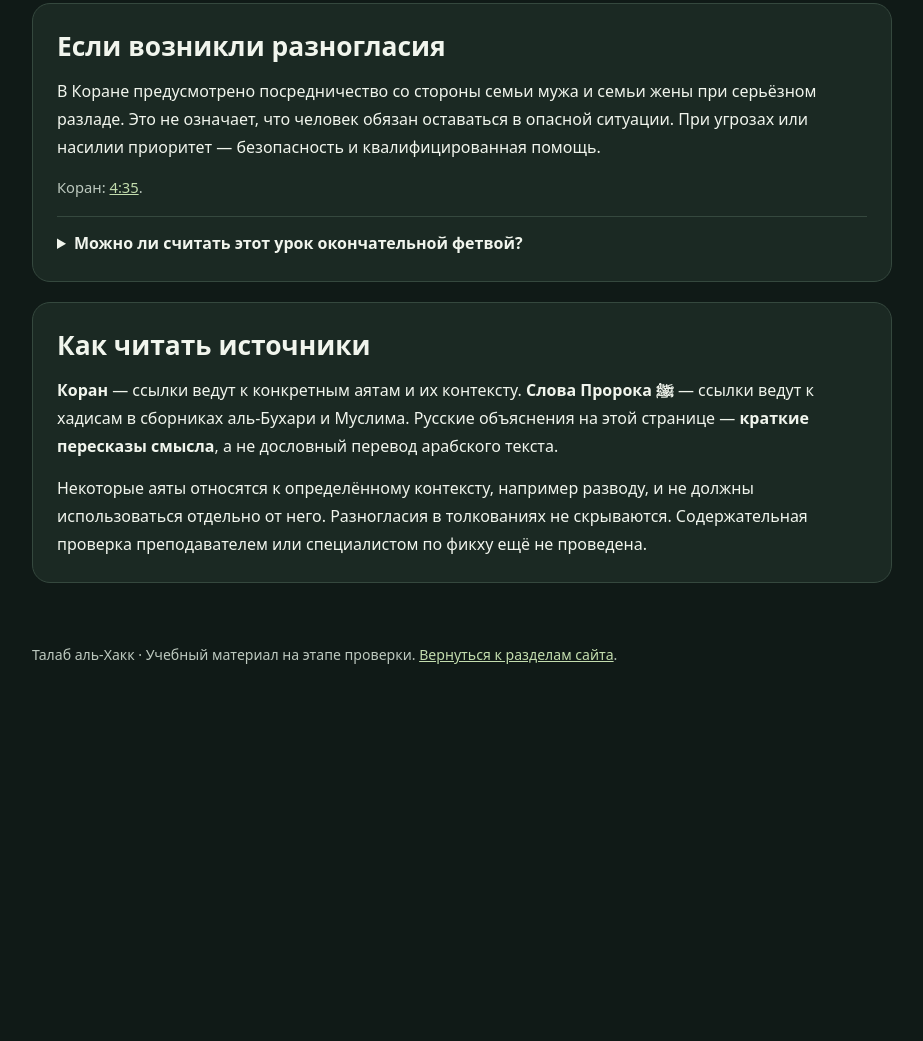
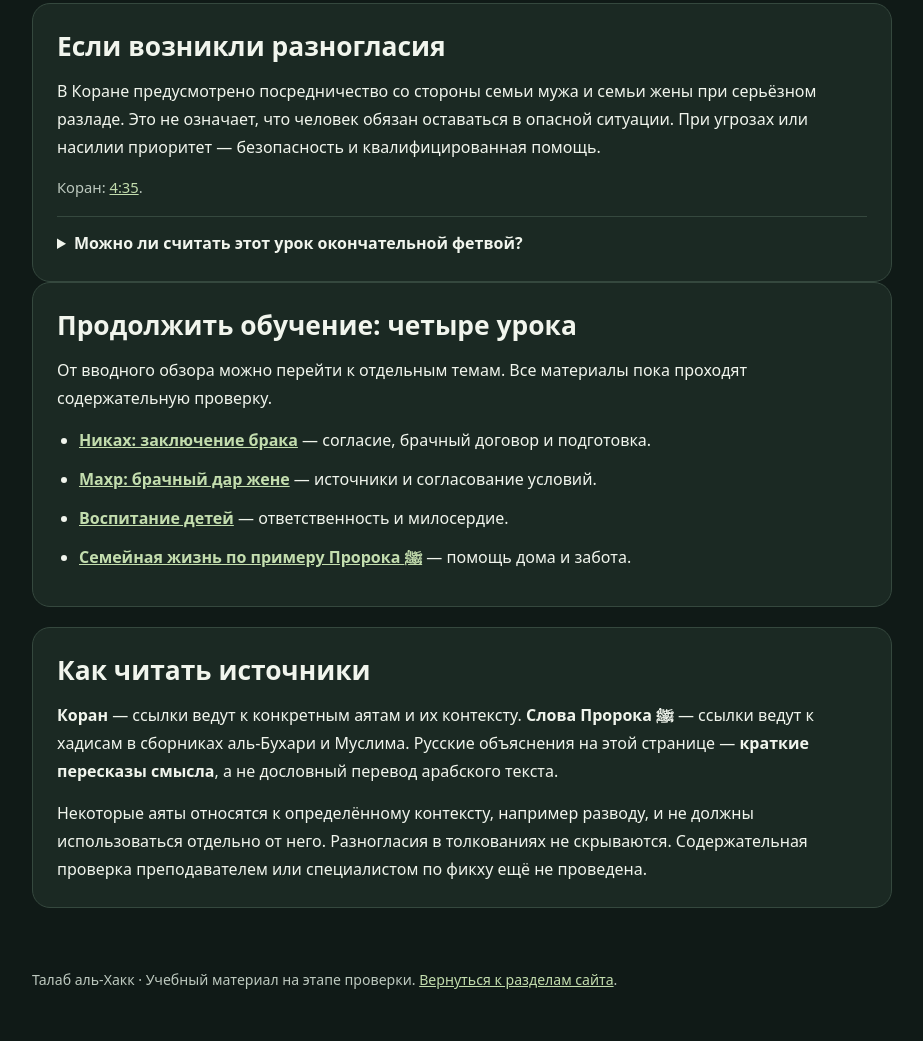
Before and after one commit to NaFaS-Bek/talab-al-haqq, a plain HTML site: page family-rights.html in a window 1280 px wide. Shown: the part 2116-3157 px from the top of the page, without its empty margins (178-1101 px from the left). Before the commit the page ends 2832 px from the top, so only its background shows below. Drawn offline with Linux system fonts and the light colour scheme.

Commit message:
Connect spouses' rights overview to four family lessons

```diff
--- a/family-rights.html
+++ b/family-rights.html
@@ -74,6 +74,16 @@ footer{color:var(--muted);font-size:.88rem;padding-bottom:48px}
 <details><summary>Можно ли считать этот урок окончательной фетвой?</summary><p>Нет. Это вводное обучение с отсылками к первоисточникам, а не решение частного семейного спора. Положения о расходах, воспитании, личных обязательствах и брачном договоре в фикхе рассматриваются подробнее и могут различаться между школами.</p></details>
 </section>
 </div>
+<section class="card" id="family-curriculum" aria-labelledby="curriculum-heading">
+<h2 id="curriculum-heading">Продолжить обучение: четыре урока</h2>
+<p>От вводного обзора можно перейти к отдельным темам. Все материалы пока проходят содержательную проверку.</p>
+<ul>
+<li><a href="family-nikah.html"><strong>Никах: заключение брака</strong></a> — согласие, брачный договор и подготовка.</li>
+<li><a href="family-mahr.html"><strong>Махр: брачный дар жене</strong></a> — источники и согласование условий.</li>
+<li><a href="family-children.html"><strong>Воспитание детей</strong></a> — ответственность и милосердие.</li>
+<li><a href="family-prophetic-example.html"><strong>Семейная жизнь по примеру Пророка ﷺ</strong></a> — помощь дома и забота.</li>
+</ul>
+</section>
 <section class="note" id="sources" aria-labelledby="editorial">
 <h2 id="editorial">Как читать источники</h2>
 <p><strong>Коран</strong> — ссылки ведут к конкретным аятам и их контексту. <strong>Слова Пророка ﷺ</strong> — ссылки ведут к хадисам в сборниках аль-Бухари и Муслима. Русские объяснения на этой странице — <strong>краткие пересказы смысла</strong>, а не дословный перевод арабского текста.</p>
```
